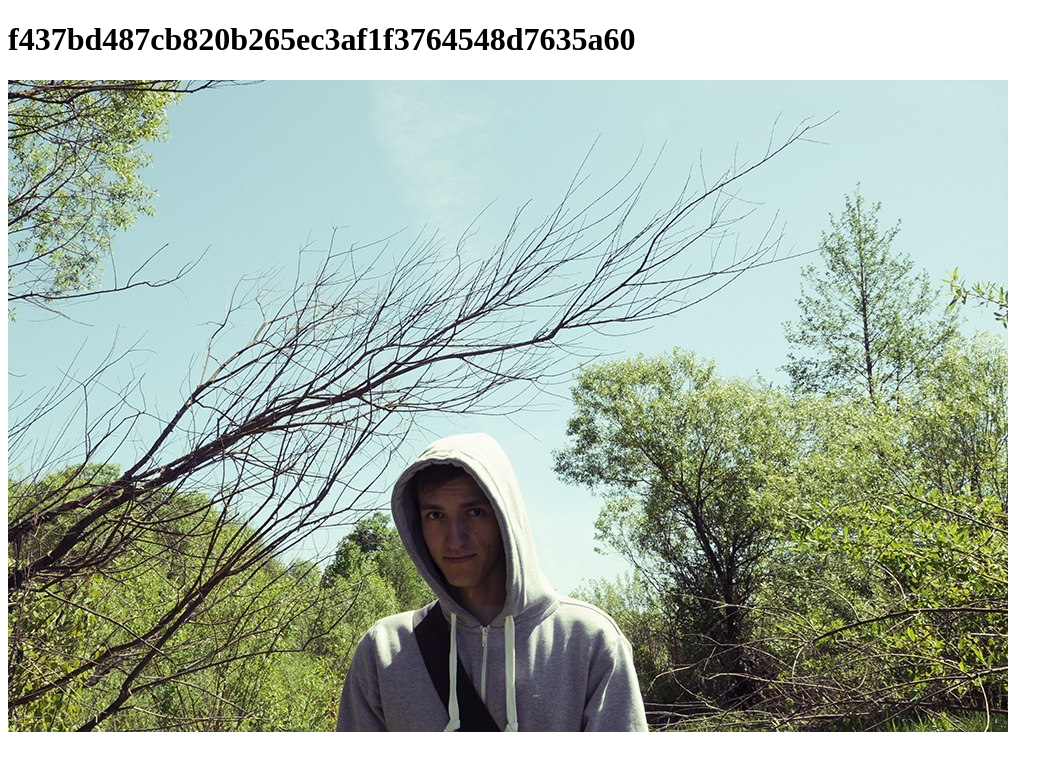
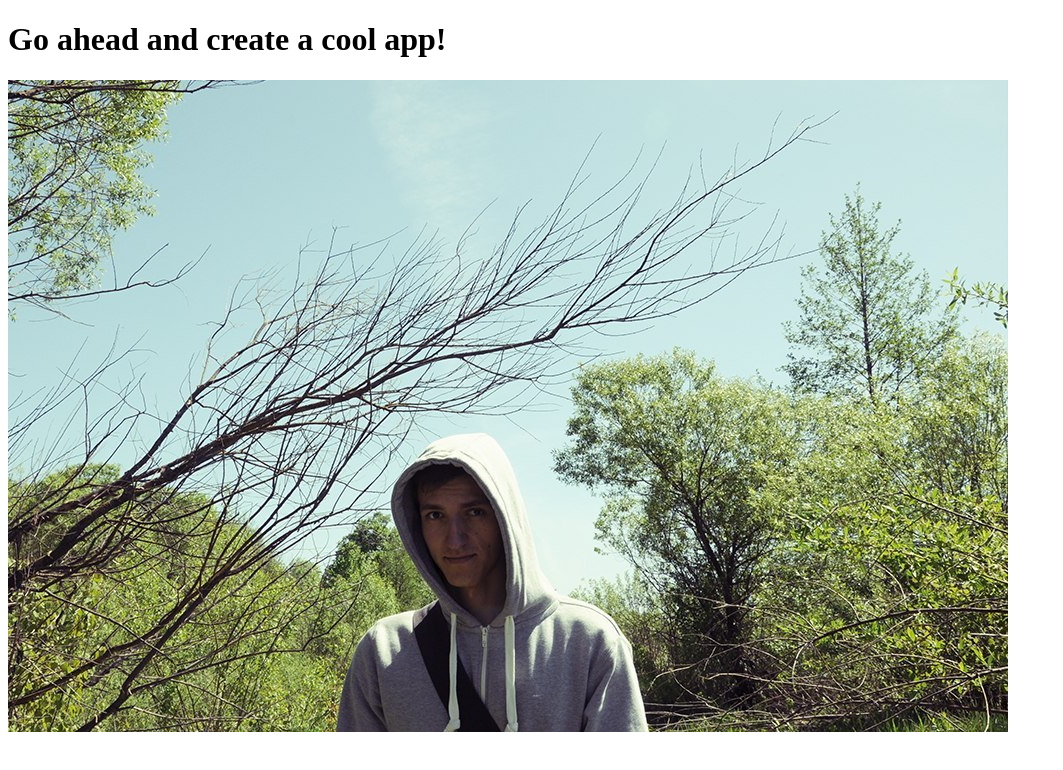
Before and after one commit to mYokha/collaba, a React app: page / in a window 1280 px wide. Shown: the top 770 px of the page, without its empty margins (0-1063 px from the left). Built offline with nearby package versions, Linux system fonts and the light colour scheme.

Commit message:
Remove hash

```diff
--- a/app/App.jsx
+++ b/app/App.jsx
@@ -1,12 +1,11 @@
 import React from 'react'
 import photo from '../assets/img/test.jpg'
-import hash from 'object-hash'
 
 export default class App extends React.Component {
   render () {
     return (
       <div>
-        <h1>{hash('Go ahead and create a cool app!')}</h1>
+        <h1>Go ahead and create a cool app!</h1>
         <img src={photo} />
       </div>
     )
```
